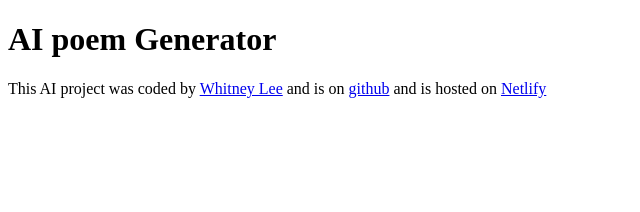
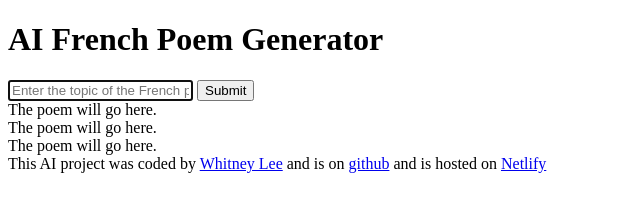
Before and after one commit to whitl33/project-french-poem-generator, a plain HTML site: page index.html in a window 1280 px wide. Shown: the whole page, without its empty margins (0-640 px from the left). Drawn offline with Linux system fonts and the light colour scheme.

Commit message:
added the basic HTML structure.

```diff
--- a/index.html
+++ b/index.html
@@ -5,16 +5,38 @@
     <meta charset="UTF-8">
     <meta name="viewport" content="width=device-width, initial-scale=1.0">
     <link rel="stylesheet" href="src/style.css" />
-    <title> French Poem Generator</title>
+    <title> AI French Poem Generator</title>
 </head>
 
 <body>
-    <h1> AI poem Generator</h1>
+    <header>
+        <h1>AI French Poem Generator</h1>
+    </header>
+
+    <main>
+
+        <form>
+            <input type="text" placeholder="Enter the topic of the French poem"
+            autofocus
+            required
+            autocomplete="off" />
+            <input type="submit" />
+        </form>
+        <div>
+            The poem will go here.
+            <br />
+            The poem will go here.
+            <br />
+            The poem will go here.
+        </div>
+
+    </main>
+
+    <footer> This AI project was coded by <a href="https://github.com/whitl33" target="_blank">Whitney Lee</a> and is on
+        <a href="https://github.com/whitl33/project-french-poem-generator" target="_blank">github</a> and is hosted on
+        <a href="https://project-ai-french-poem-generator.netlify.app" target="_blank">Netlify</a>
+    </footer>
     <script src="src/index.js"></script>
 </body>
-<footer> This AI project was coded by <a href="https://github.com/whitl33" target="_blank">Whitney Lee</a> and is on <a
-        href="https://github.com/whitl33/project-french-poem-generator" target="_blank">github</a> and is hosted on <a
-        href="https://project-ai-french-poem-generator.netlify.app" target="_blank">Netlify</a>
-</footer>
 
 </html>
```
